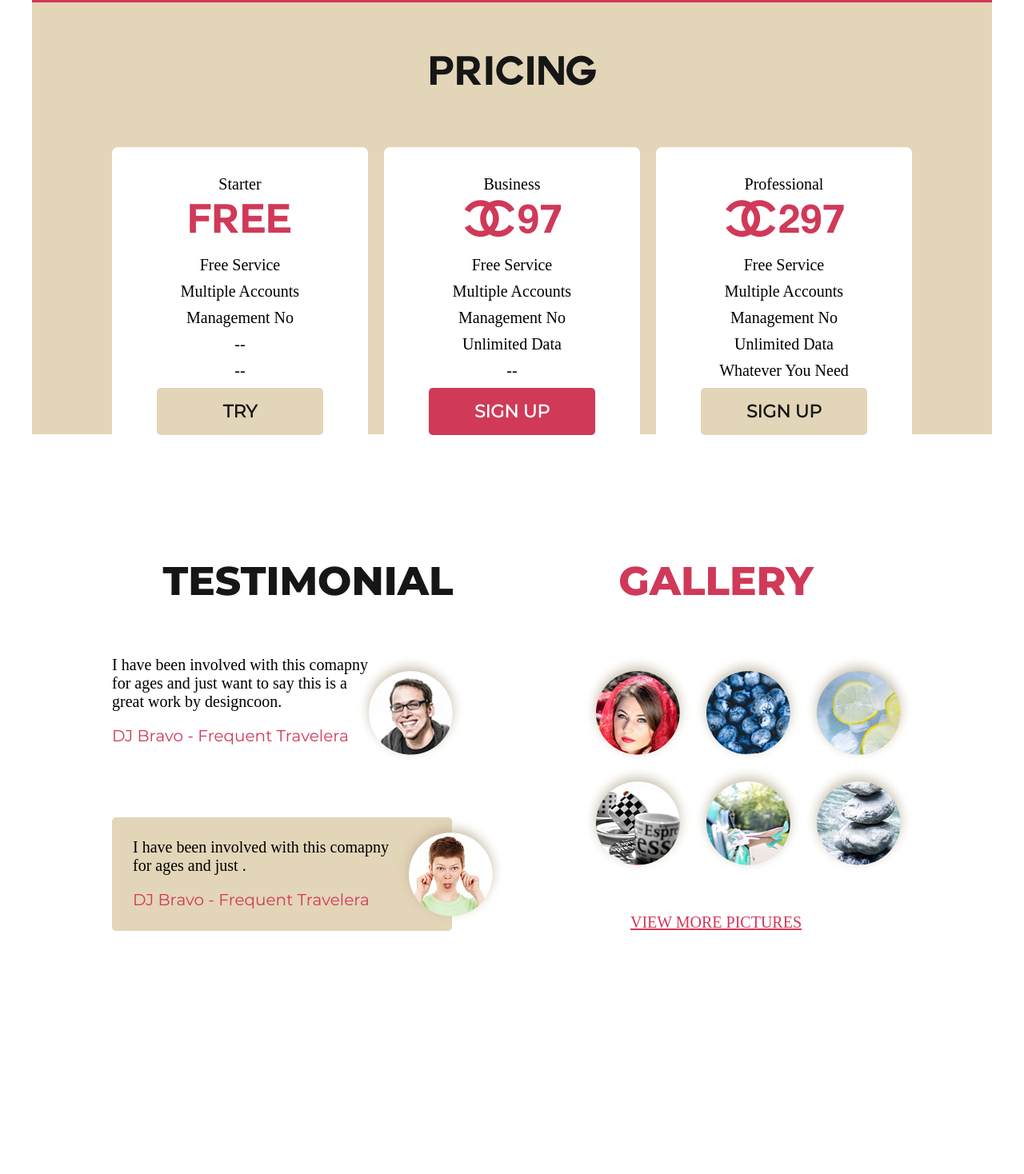
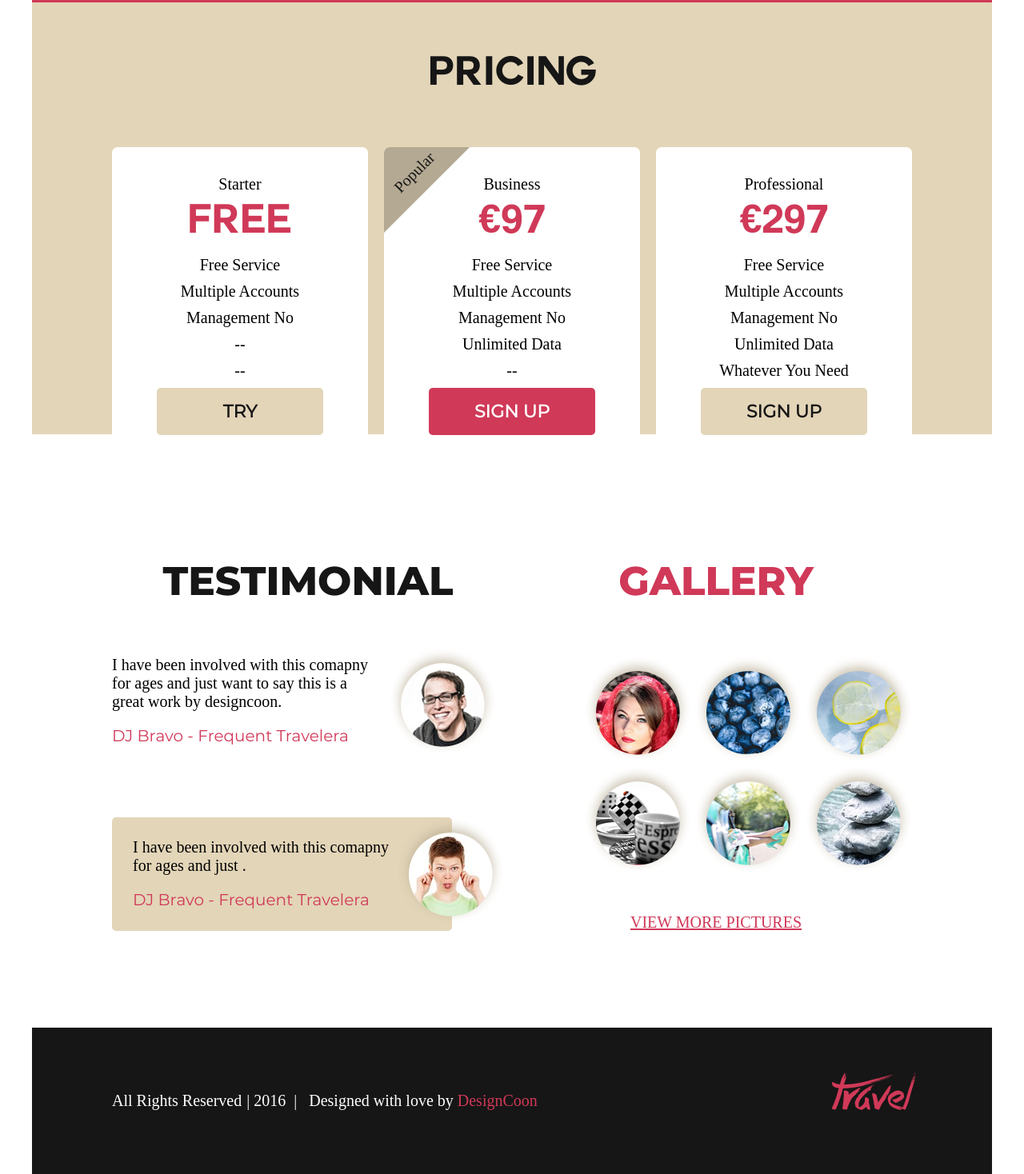
Before and after one commit to Andrey88-rts/Travel, a plain HTML site: page index.html in a window 1280 px wide. Shown: the part 1317-2785 px from the top of the page at 80% size. Before the commit the page ends 2602 px from the top, so only its background shows below. Drawn offline with Linux system fonts and the light colour scheme.

Commit message:
Сверстан подвал сайта

```diff
--- a/index.html
+++ b/index.html
@@ -104,7 +104,7 @@
             </div>
             <div class="pricing-group__item pricing-item pricing__label">
               <p class="service-item__text">Business</p>
-              <h2 class="service__title pricing__title">$97</h2>
+              <h2 class="service__title pricing__title">&euro;97</h2>
               <p class="service-item__text">Free Service</p>
               <p class="service-item__text">Multiple Accounts</p>
               <p class="service-item__text">Management No</p>
@@ -116,7 +116,7 @@
             </div>
             <div class="pricing-group__item pricing-item">
               <p class="service-item__text">Professional</p>
-              <h2 class="service__title pricing__title">$297</h2>
+              <h2 class="service__title pricing__title">&euro;297</h2>
               <p class="service-item__text">Free Service</p>
               <p class="service-item__text">Multiple Accounts</p>
               <p class="service-item__text">Management No</p>
@@ -169,5 +169,19 @@
         </div>
       </div>
     </section>
+    <footer class="section section-footer">
+      <div class="container">
+        <div class="footer">
+          <div class="footer-reserved">
+            <span class="footer-reserved__right">All Rights Reserved</span>
+            <span class="footer-reserved__year">2016</span>
+            <span class="footer-reserved__design"
+              >Designed with love by <span class="footer-reserved__design_color">DesignCoon</span>
+            </span>
+          </div>
+          <div class="footer-reserved__logo">Travel</div>
+        </div>
+      </div>
+    </footer>
   </body>
 </html>
--- a/sass/_grid.sass
+++ b/sass/_grid.sass
@@ -1,7 +1,6 @@
 *
     box-sizing: border-box
-    // margin: 0
-    // padding: 0
+
 
 .header
     max-width: 1200px
--- /dev/null
+++ b/sass/blocks/_footer.sass
@@ -0,0 +1,30 @@
+.section-footer
+    background-color: $second
+.footer
+    display: flex
+    justify-content: space-between
+    align-items: center
+    height: 183px
+    &-reserved
+        color: $third
+        font-size: 20px
+        &__right
+            &::after
+                content: "|"
+                color: $third
+                width: 2px
+                margin-left: 6px
+        &__year
+            &::after
+                content: "|"
+                color: $third
+                width: 2px
+                margin-left: 10px
+                margin-right: 10px
+        &__logo
+            color: $primary
+            font-size: 65px
+            +logo
+        &__design
+            &_color
+                color: $primary
--- a/sass/blocks/_section-service.sass
+++ b/sass/blocks/_section-service.sass
@@ -2,6 +2,7 @@ $primary: #d03958
 $second: #161616
 $third: #ffffff
 
+//Стили секции услуг
 .section-service
     background-color: #fff
 .service
@@ -32,6 +33,8 @@ $third: #ffffff
             text-align: center
     &-text
         margin-top: 45px
+
+//Стили блока истории
 .section-story
     background-color: $primary
 .story-section
@@ -55,11 +58,12 @@ $third: #ffffff
         min-height: 64px
         background-color: #e3d5b8
         +montreg
+
+// Стили секции с ценами
 .section-pricing
     background-color: #e3d5b8
     height: 540px
 .pricing
-    position: relative
     &-title
         text-align: center
         padding-top: 64px
@@ -69,6 +73,7 @@ $third: #ffffff
         justify-content: space-between
         align-items: flex-end
         &__item
+            position: relative
             margin: 0
             height: 360px
             width: 320px
@@ -81,6 +86,7 @@ $third: #ffffff
             flex-direction: column
             justify-content: space-between
             align-items: center
+            overflow: hidden
     &__title
         color: $primary
     &__button
@@ -99,13 +105,13 @@ $third: #ffffff
         position: absolute
         color: $second
         background-color: #b4a993
-        padding: 35px 0
+        padding: 35px 0 15px
         transform: rotate(-45deg)
-        top: 165px
-        left: 260px
-        z-index: -1
+        top: -12px
+        left: -84px
 
 
+//Секция блога и фотогалерея
 .blog
     display: flex
     justify-content: space-between
@@ -146,8 +152,8 @@ $third: #ffffff
             +montreg
     &__image
         position: absolute
-        top: 0
-        right: -120px
+        top: -10px
+        right: -160px
     &_position
         right: -65px
         top: 0
--- a/sass/style.sass
+++ b/sass/style.sass
@@ -8,3 +8,5 @@
 @import 'blocks/header'
 //стили секций
 @import 'blocks/section-service'
+//стили подвала
+@import 'blocks/footer'
```
Also changed, not shown: css/style.css, sass/blocks/_header.sass (line endings or trailing spaces), 1 other file.
